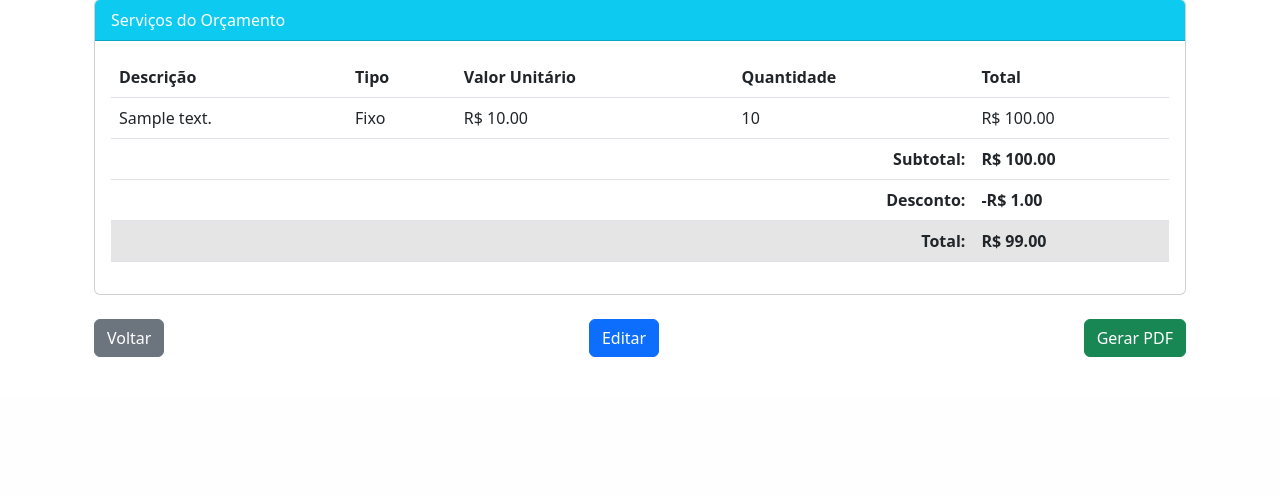
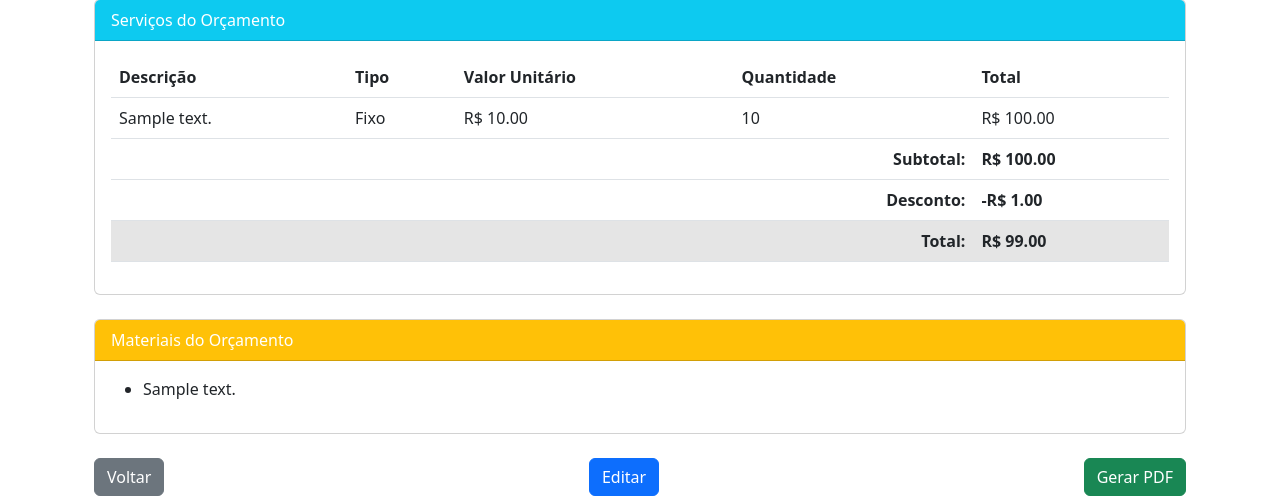
Before and after one commit to vjenss/OR-AMENTO_PEDREIRO, a Flask app: page /orcamentos/1/detalhes in a window 1280 px wide. Shown: the part 402-898 px from the top of the page. Before the commit the page ends 759 px from the top, so only its background shows below. Run offline with Flask 3, Linux system fonts and the light colour scheme; tables that the repository leaves empty hold one stand-in row (values such as "Sample post").

Commit message:
Corrige salvamento e exibição de materiais nos orçamentos

```diff
--- a/LINK DO PROJETO.txt
+++ b/LINK DO PROJETO.txt
@@ -1 +1 @@
-https://orcamento-pedreiro.onrender.com
+https://or-amento-pedreiro.onrender.com
--- a/app.py
+++ b/app.py
@@ -193,6 +193,17 @@ def criar_orcamento():
                 )
                 db.session.add(novo_servico)
 
+        # Salvar materiais
+        material_descricao = request.form.get('material1_descricao')
+        if material_descricao:
+            novo_material = Material(
+                descricao=material_descricao,
+                quantidade='',  # ou algum valor padrão, se não tiver campo de quantidade
+                orcamento_id=novo_orcamento.id
+            )
+            db.session.add(novo_material)
+            db.session.commit()
+
         db.session.commit()
         flash('Orçamento criado com sucesso!', 'success')
         return redirect(url_for('lista_orcamentos'))
--- a/templates/orcamentos/detalhes.html
+++ b/templates/orcamentos/detalhes.html
@@ -64,6 +64,22 @@
         </div>
     </div>
 
+    <!-- Lista de Materiais -->
+    <div class="card mb-4">
+        <div class="card-header bg-warning text-white">
+            Materiais do Orçamento
+        </div>
+        <div class="card-body">
+            <ul>
+            {% for material in orcamento.materiais %}
+                <li>{{ material.descricao }}</li>
+            {% else %}
+                <li>Nenhum material cadastrado.</li>
+            {% endfor %}
+            </ul>
+        </div>
+    </div>
+
     <!-- Botões de Ação -->
     <div class="d-flex justify-content-between">
         <a href="{{ url_for('lista_orcamentos') }}" class="btn btn-secondary">
```
Also changed, not shown: orcamento.db (renamed from instance/orcamento.db).
